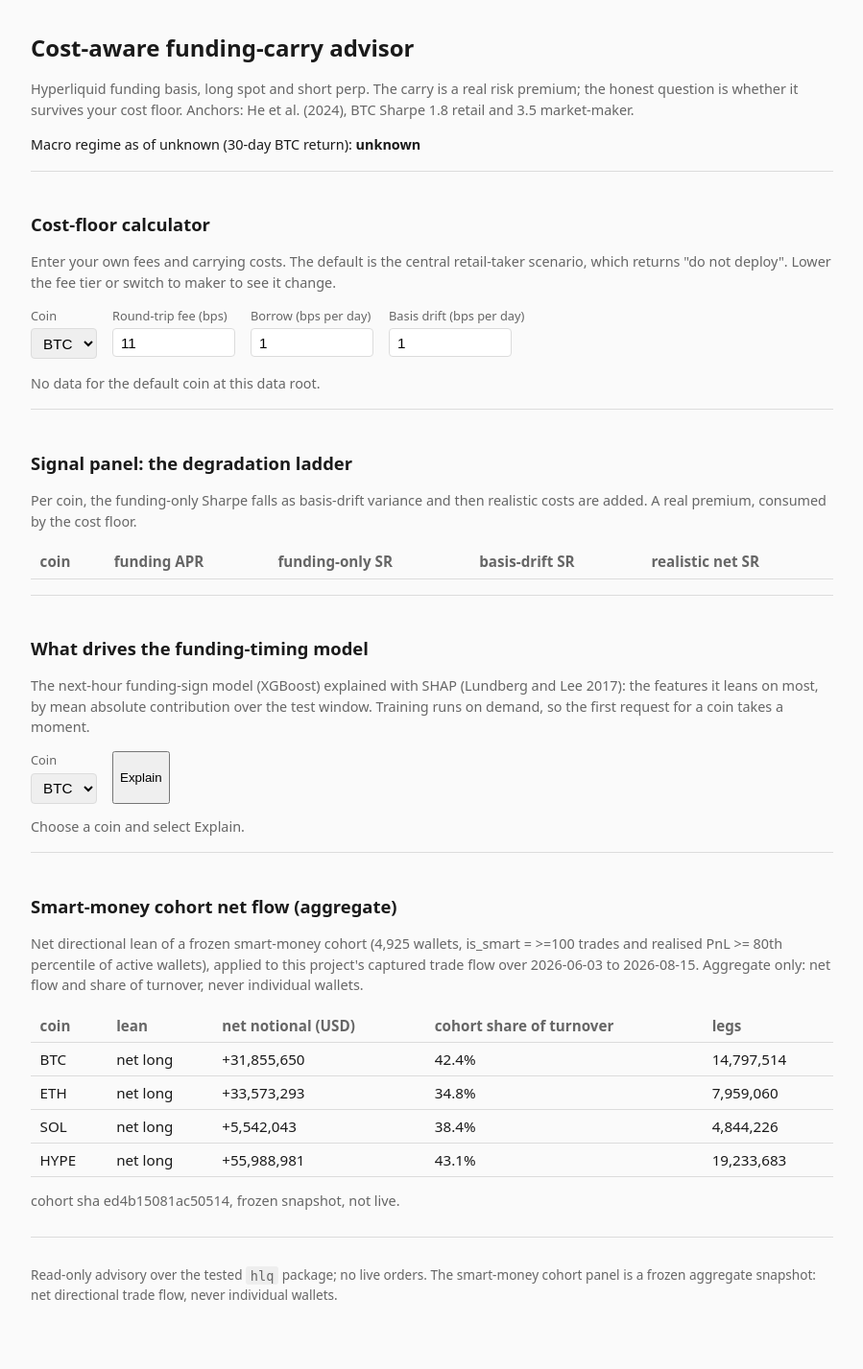
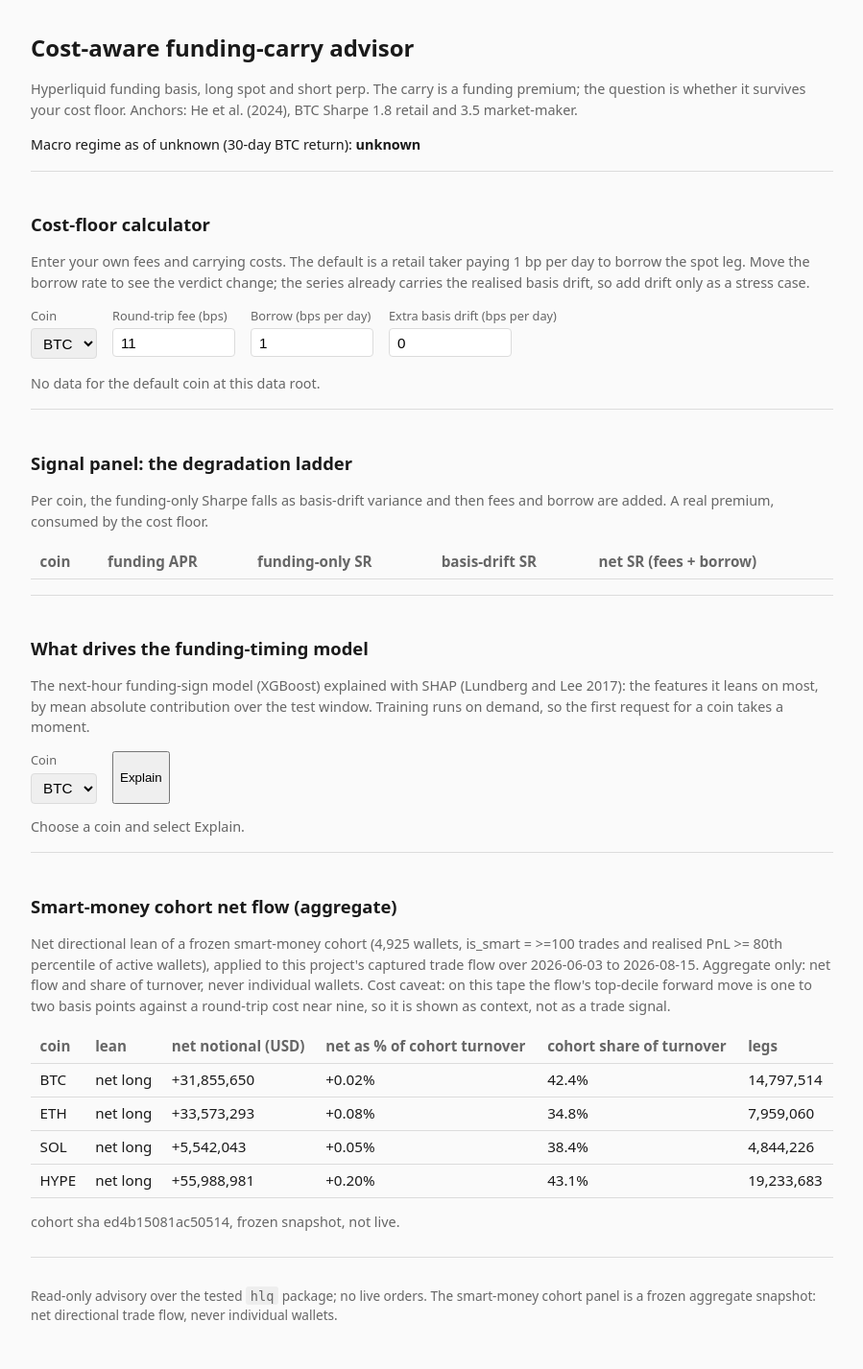
Before and after one commit to louis-0/hyperliquid_final, a FastAPI app: page / in a window 1280 px wide. Shown: the whole page at 96% size, without its empty margins (190-1089 px from the left). Before the commit the page ends 1357 px from the top, so only its background shows below. Run offline with FastAPI, Linux system fonts and the light colour scheme; lists and menus that the app fills with data are empty.

Commit message:
feat: calculator default charges borrow only; ladder nets fees and borrow; cohort panel carries the cost caveat and a net-share column

```diff
--- a/app/main.py
+++ b/app/main.py
@@ -1,9 +1,9 @@
 """FastAPI advisor dashboard: a read-only, cost-aware view over the hlq package.
 
-The verdict is honest: for a retail taker the default screen returns "do not deploy", and the
-calculator lets a user enter their own fee tier, borrow, and drift to see when, and for whom,
-the funding carry becomes deployable against the He et al. (2024) anchors. Read-only, no live
-orders. Data is read from the local capture (override the root with HLQ_DATA_ROOT).
+The calculator lets a user enter their own fee tier, borrow, and any extra basis drift and see
+when, and for whom, the funding carry clears its cost floor against the He et al. (2024)
+anchors. Read-only, no live orders. Data is read from the local capture (override the root
+with HLQ_DATA_ROOT).
 """
 from __future__ import annotations
 
@@ -25,8 +25,8 @@ BASE = Path(__file__).resolve().parent
 COHORT_SNAPSHOT = BASE / "cohort_snapshot.json"
 COST = CostModel()
 CHASSIS = ["BTC", "ETH", "SOL", "HYPE", "ZEC"]
-R11_BORROW_BPS_DAY = 1.0                 # central realistic borrow drag (Chapter 5, R11)
-R11_DRIFT_BPS_DAY = 1.0                  # central realistic basis-drift drag
+BORROW_BPS_DAY = 1.0                     # spot-borrow drag charged per day
+DRIFT_BPS_DAY = 0.0                      # extra drift on top of the realised basis-drift series
 
 app = FastAPI(title="Cost-aware funding-carry advisor")
 app.mount("/static", StaticFiles(directory=BASE / "static"), name="static")
@@ -66,7 +66,7 @@ def _net_for(coin: str, fee_bps: float, borrow_bps: float, drift_bps: float, roo
 
 
 def _panel(root: Path):
-    """Per-coin degradation ladder (funding-only -> basis-drift -> realistic net Sharpe), the
+    """Per-coin degradation ladder (funding-only -> basis-drift -> net of fees and borrow), the
     macro regime, and the data as-of date, for the signal panel."""
     regime, asof = "unknown", None
     try:
@@ -91,7 +91,7 @@ def _panel(root: Path):
             drift = _basis_drift_daily(coin, root)
             row["basis_drift"] = calc.net_metrics(drift, COST.round_trip(), 0.0, 0.0)["net_sharpe"]
             row["realistic"] = calc.net_metrics(drift, COST.round_trip(),
-                                                R11_BORROW_BPS_DAY, R11_DRIFT_BPS_DAY)["net_sharpe"]
+                                                BORROW_BPS_DAY, DRIFT_BPS_DAY)["net_sharpe"]
         except FileNotFoundError:
             pass
         rows.append(row)
@@ -136,8 +136,8 @@ def index(request: Request):
     root = _root()
     regime, asof, rows = _panel(root)
     coins = [r["coin"] for r in rows] or ["BTC"]
-    default = (_net_for("BTC", fee_bps=11.0, borrow_bps=R11_BORROW_BPS_DAY, drift_bps=R11_DRIFT_BPS_DAY, root=root)
-               or _net_for(coins[0], fee_bps=11.0, borrow_bps=R11_BORROW_BPS_DAY, drift_bps=R11_DRIFT_BPS_DAY, root=root))
+    default = (_net_for("BTC", fee_bps=11.0, borrow_bps=BORROW_BPS_DAY, drift_bps=DRIFT_BPS_DAY, root=root)
+               or _net_for(coins[0], fee_bps=11.0, borrow_bps=BORROW_BPS_DAY, drift_bps=DRIFT_BPS_DAY, root=root))
     return templates.TemplateResponse(request=request, name="index.html", context={
         "regime": regime, "asof": asof or "unknown", "rows": rows, "default": default,
         "coins": coins,
@@ -147,7 +147,7 @@ def index(request: Request):
 
 
 @app.get("/api/net")
-def api_net(coin: str = "BTC", fee_bps: float = 11.0, borrow_bps: float = 1.0, drift_bps: float = 1.0):
+def api_net(coin: str = "BTC", fee_bps: float = 11.0, borrow_bps: float = 1.0, drift_bps: float = 0.0):
     m = _net_for(coin, fee_bps, borrow_bps, drift_bps, _root())
     return m or {"error": f"no data for {coin}"}
 
--- a/app/templates/index.html
+++ b/app/templates/index.html
@@ -9,16 +9,17 @@
 <body>
 <header>
   <h1>Cost-aware funding-carry advisor</h1>
-  <p class="sub">Hyperliquid funding basis, long spot and short perp. The carry is a real risk
-  premium; the honest question is whether it survives your cost floor. Anchors: He et al. (2024),
+  <p class="sub">Hyperliquid funding basis, long spot and short perp. The carry is a funding
+  premium; the question is whether it survives your cost floor. Anchors: He et al. (2024),
   BTC Sharpe {{ retail_anchor }} retail and {{ mm_anchor }} market-maker.</p>
   <p class="regime">Macro regime as of {{ asof }} (30-day BTC return): <strong>{{ regime }}</strong></p>
 </header>
 
 <section class="calc">
   <h2>Cost-floor calculator</h2>
-  <p class="hint">Enter your own fees and carrying costs. The default is the central retail-taker
-  scenario, which returns "do not deploy". Lower the fee tier or switch to maker to see it change.</p>
+  <p class="hint">Enter your own fees and carrying costs. The default is a retail taker paying
+  1 bp per day to borrow the spot leg. Move the borrow rate to see the verdict change; the series
+  already carries the realised basis drift, so add drift only as a stress case.</p>
   <form id="calc-form">
     <label>Coin
       <select name="coin">
@@ -31,8 +32,8 @@
     <label>Borrow (bps per day)
       <input type="number" name="borrow_bps" value="1" step="0.5" min="0">
     </label>
-    <label>Basis drift (bps per day)
-      <input type="number" name="drift_bps" value="1" step="0.5" min="0">
+    <label>Extra basis drift (bps per day)
+      <input type="number" name="drift_bps" value="0" step="0.5" min="0">
     </label>
   </form>
   <div class="result">
@@ -53,9 +54,9 @@
 <section class="panel">
   <h2>Signal panel: the degradation ladder</h2>
   <p class="hint">Per coin, the funding-only Sharpe falls as basis-drift variance and then
-  realistic costs are added. A real premium, consumed by the cost floor.</p>
+  fees and borrow are added. A real premium, consumed by the cost floor.</p>
   <table>
-    <thead><tr><th>coin</th><th>funding APR</th><th>funding-only SR</th><th>basis-drift SR</th><th>realistic net SR</th></tr></thead>
+    <thead><tr><th>coin</th><th>funding APR</th><th>funding-only SR</th><th>basis-drift SR</th><th>net SR (fees + borrow)</th></tr></thead>
     <tbody>
     {% for r in rows %}
       <tr>
@@ -93,15 +94,18 @@
   ({{ '{:,}'.format(cohort.provenance.n_smart_wallets) }} wallets, is_smart =
   {{ cohort.provenance.is_smart_rule }}), applied to this project's captured trade flow over
   {{ cohort.provenance.window_start }} to {{ cohort.provenance.window_end }}. Aggregate only:
-  net flow and share of turnover, never individual wallets.</p>
+  net flow and share of turnover, never individual wallets. Cost caveat: on this tape the flow's
+  top-decile forward move is one to two basis points against a round-trip cost near nine, so it
+  is shown as context, not as a trade signal.</p>
   <table>
-    <thead><tr><th>coin</th><th>lean</th><th>net notional (USD)</th><th>cohort share of turnover</th><th>legs</th></tr></thead>
+    <thead><tr><th>coin</th><th>lean</th><th>net notional (USD)</th><th>net as % of cohort turnover</th><th>cohort share of turnover</th><th>legs</th></tr></thead>
     <tbody>
     {% for coin, c in cohort.coins.items() %}
       <tr>
         <td>{{ coin }}</td>
         <td>{{ c.lean }}</td>
         <td>{{ '{:+,.0f}'.format(c.net_notional) }}</td>
+        <td>{% if c.cohort_notional %}{{ '%+.2f' | format(c.net_notional / c.cohort_notional * 100) }}%{% else %}n/a{% endif %}</td>
         <td>{{ '%.1f' | format(c.cohort_share * 100) }}%</td>
         <td>{{ '{:,}'.format(c.n_legs) }}</td>
       </tr>
```
